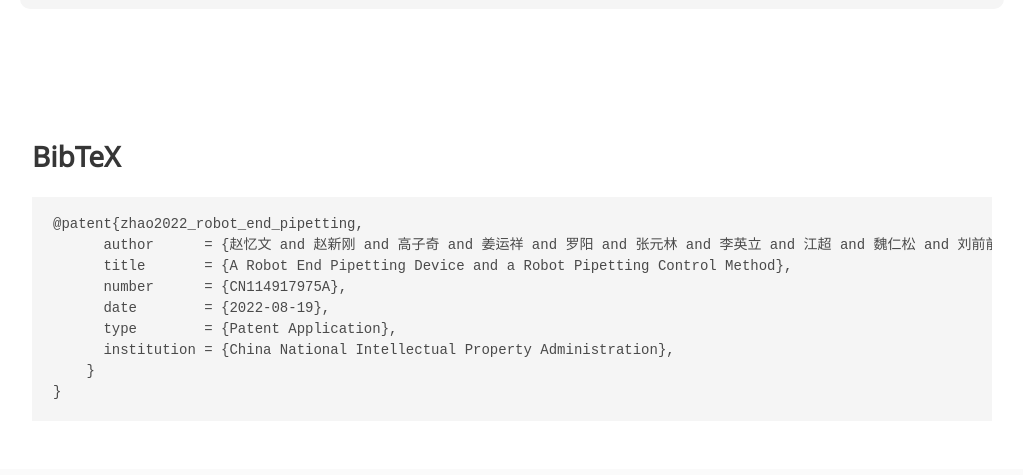
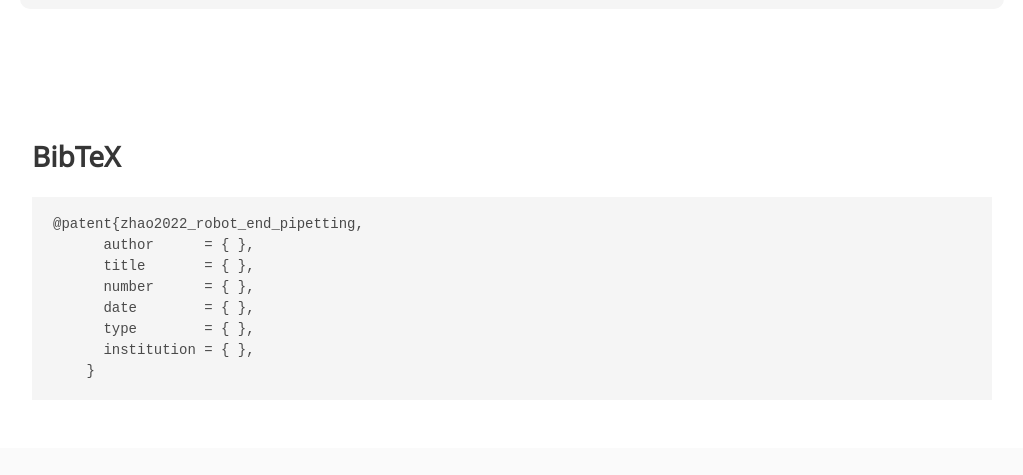
Before and after one commit to likecanyon/tele_robot, a plain HTML site: page docs/index.html in a window 1280 px wide. Shown: the part 2460-2935 px from the top of the page, without its empty margins (128-1151 px from the left). Drawn offline with nearby package versions, Linux system fonts and the light colour scheme; some icons are missing; a web font is replaced by a local one.

Commit message:
delete the refrence text

```diff
--- a/docs/index.html
+++ b/docs/index.html
@@ -363,14 +363,14 @@
   <div class="container is-max-desktop content">
     <h2 class="title">BibTeX</h2>
     <pre><code>@patent{zhao2022_robot_end_pipetting,
-      author      = {赵忆文 and 赵新刚 and 高子奇 and 姜运祥 and 罗阳 and 张元林 and 李英立 and 江超 and 魏仁松 and 刘前前 and 孙锦程},
-      title       = {A Robot End Pipetting Device and a Robot Pipetting Control Method},
-      number      = {CN114917975A},
-      date        = {2022-08-19},
-      type        = {Patent Application},
-      institution = {China National Intellectual Property Administration},
+      author      = { },
+      title       = { },
+      number      = { },
+      date        = { },
+      type        = { },
+      institution = { },
     }
-}</code></pre>
+</code></pre>
   </div>
 </section>
 
```
